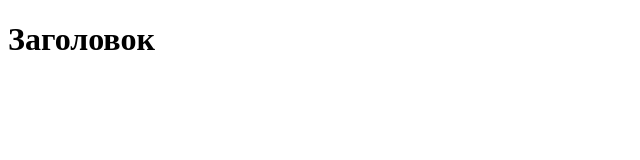
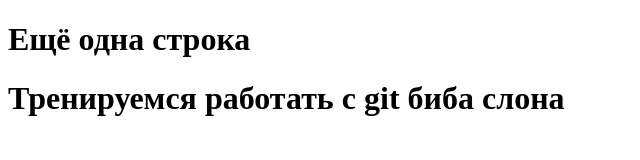
Before and after one commit to p1eboy/git_test, a plain HTML site: page index.html in a window 1280 px wide. Shown: the whole page, without its empty margins (0-640 px from the left). Drawn offline with Linux system fonts and the light colour scheme.

Commit message:
first_commit

```diff
--- a/index.html
+++ b/index.html
@@ -8,7 +8,11 @@
 </head>
 <body>
 
-    <h1>Заголовок</h1>
+    <h1>Ещё одна строка</h1>
+    <h1>
+        Тренируемся работать с git
+        биба слона
+    </h1>
 
 </body>
 </html>
```
